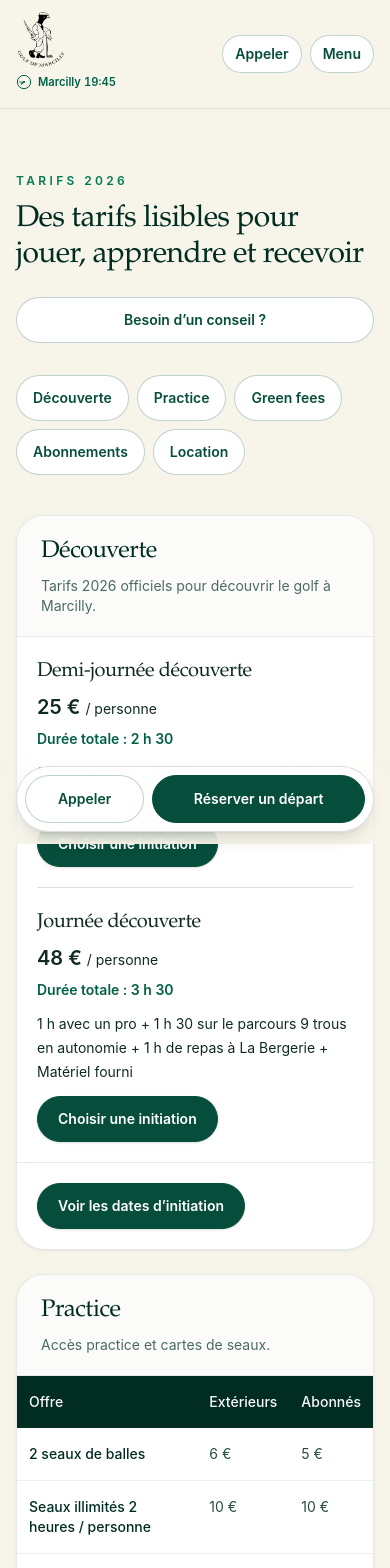
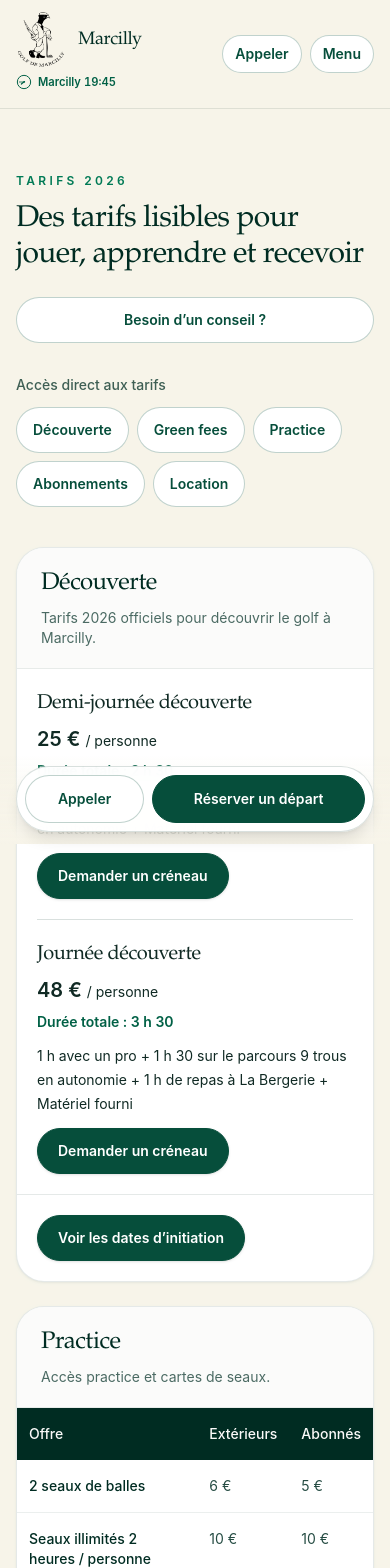
Before and after one commit to Pricelite/website-golfmarcilly, a Next.js app: page /tarifs in a window 390 px wide. Shown: the top 1568 px of the page. Built offline with nearby package versions, Linux system fonts and the light colour scheme.

Commit message:
Améliorer les accès et l’identité du site

```diff
--- a/src/app/golf/page.tsx
+++ b/src/app/golf/page.tsx
@@ -61,6 +61,7 @@ export default function GolfPage() {
           {orderedCourses.map((course) => course.slug === "parcours-decouverte-9-trous" && footgolf
             ? <CourseVariantCard
                 key={course.slug}
+                id={course.slug}
                 first={course}
                 second={footgolf}
                 firstLabel="Découverte"
@@ -72,6 +73,7 @@ export default function GolfPage() {
             : course.slug === "pitch-putt-kaleka-18-trous" && kaleka
             ? <CourseVariantCard
                 key={course.slug}
+                id={course.slug}
                 first={course}
                 second={kaleka}
                 firstLabel="Kaleka course aller"
@@ -83,6 +85,7 @@ export default function GolfPage() {
             : <CourseCard
                 key={course.slug}
                 {...course}
+                id={course.slug}
                 headingLevel="h2"
                 pricing={pricingByCourse[course.slug]}
                 action={course.slug === "parcours-competitions-18-trous" ? <CourseFlyoverModal /> : undefined}
--- a/src/app/initiation/reservation/page.tsx
+++ b/src/app/initiation/reservation/page.tsx
@@ -4,7 +4,7 @@ import { buildMetadata } from "@/lib/metadata";
 import { buildBreadcrumbSchema } from "@/lib/schema";
 
 export const metadata = buildMetadata({
-  title: "Réserver une initiation",
+  title: "Demander un créneau d’initiation",
   description: "Demandez une initiation au Golf de Marcilly à la date souhaitée. Notre équipe vous confirmera la disponibilité par e-mail.",
   path: "/initiation/reservation",
   indexable: false,
@@ -17,12 +17,12 @@ export default async function InitiationReservationPage({ searchParams }: { sear
       <JsonLd data={buildBreadcrumbSchema([
         { name: "Accueil", path: "/" },
         { name: "Je débute le golf", path: "/je-debute-le-golf" },
-        { name: "Réserver une initiation", path: "/initiation/reservation" },
+        { name: "Demander un créneau d’initiation", path: "/initiation/reservation" },
       ])} />
       <section className="border-b border-emerald-950/10 bg-[#f7f4e9]">
         <div className="mx-auto max-w-3xl px-4 py-10 sm:px-6 sm:py-14">
           <p className="text-xs font-semibold uppercase tracking-[0.2em] text-emerald-700">Initiation golf</p>
-          <h1 className="mt-3 font-serif text-4xl text-emerald-950 sm:text-5xl">Réserver une initiation</h1>
+          <h1 className="mt-3 font-serif text-4xl text-emerald-950 sm:text-5xl">Demander un créneau d’initiation</h1>
           <p className="mt-4 text-sm leading-7 text-emerald-950/75">Choisissez un créneau, puis indiquez vos coordonnées. L’équipe confirme votre demande par e-mail et le paiement se fait sur place.</p>
         </div>
       </section>
--- a/src/app/je-debute-le-golf/page.tsx
+++ b/src/app/je-debute-le-golf/page.tsx
@@ -39,7 +39,7 @@ export default function BeginnerGolfPage() {
             <h1 className="mt-4 font-serif text-4xl leading-tight text-emerald-950 sm:text-6xl">Le golf, ça s’essaie.</h1>
             <p className="mt-5 max-w-xl text-base leading-7 text-emerald-950/75">Envie de découvrir ? Choisissez une initiation avec un pro ou essayez quelques balles au practice. Aucun niveau n’est requis.</p>
             <div className="mt-7 flex flex-wrap gap-3">
-              <CTAButton href="/initiation/reservation">Choisir une initiation</CTAButton>
+              <CTAButton href="/initiation/reservation">Demander un créneau</CTAButton>
               <CTAButton href="#practice" variant="secondary">Découvrir le practice</CTAButton>
             </div>
             <p className="mt-5 text-sm text-emerald-950/65">Pour l’initiation : matériel fourni · confirmation par e-mail · paiement sur place.</p>
--- a/src/app/page.tsx
+++ b/src/app/page.tsx
@@ -71,7 +71,7 @@ export default async function HomePage() {
           <CTAButton href="/tarifs" variant="ghost">Voir les tarifs</CTAButton>
         </div>
         <div className="mt-6 grid grid-cols-2 gap-3 lg:grid-cols-4 sm:gap-5">
-          {orderedCourses.map(course => <Link key={course.slug} href="/golf" className="group overflow-hidden rounded-2xl border border-emerald-950/15 bg-white transition-colors hover:border-emerald-700">
+          {orderedCourses.map(course => <Link key={course.slug} href={`/golf#${course.slug}`} className="group overflow-hidden rounded-2xl border border-emerald-950/15 bg-white transition-colors hover:border-emerald-700">
             <div className="relative aspect-[16/10] overflow-hidden">
               <Image src={course.slug === "practice" ? "/images/practice-golf.png" : course.slug === "parcours-decouverte-9-trous" ? "/images/decouverte-photo.webp" : course.slug === "parcours-competitions-18-trous" ? "/images/parcours-18t-competition.jpg" : course.image} alt={course.title} fill sizes="(max-width: 640px) calc((100vw - 44px) / 2), (max-width: 1024px) 45vw, 286px" className="object-cover" />
             </div>
--- a/src/app/tarifs/page.tsx
+++ b/src/app/tarifs/page.tsx
@@ -31,8 +31,11 @@ export default function PricingPage() {
           />
           <CTAButton href="/contact#reservation" variant="secondary">Besoin d’un conseil ?</CTAButton>
         </div>
-        <nav aria-label="Catégories de tarifs" className="mt-8 flex flex-wrap gap-2">
-          {[["decouverte", "Découverte"], ["practice", "Practice"], ["green-fees", "Green fees"], ["abonnements", "Abonnements"], ["location", "Location"]].map(([id, label]) => <a key={id} href={`#${id}`} className="site-button rounded-full px-4 py-3 text-sm font-semibold">{label}</a>)}
+        <nav aria-label="Catégories de tarifs" className="mt-8">
+          <p className="mb-3 text-sm font-medium text-emerald-950/75">Accès direct aux tarifs</p>
+          <div className="flex flex-wrap gap-2">
+            {[["decouverte", "Découverte"], ["green-fees", "Green fees"], ["practice", "Practice"], ["abonnements", "Abonnements"], ["location", "Location"]].map(([id, label]) => <a key={id} href={`#${id}`} className="site-button rounded-full px-4 py-3 text-sm font-semibold">{label}</a>)}
+          </div>
         </nav>
         <div className="mt-10 grid gap-6 xl:grid-cols-2">
           {pricingSections.map((section) => (
--- a/src/components/association-calendar.tsx
+++ b/src/components/association-calendar.tsx
@@ -60,6 +60,7 @@ export function AssociationCalendar({ initialDate, events: associationEvents }:
   const listView = (display ?? (mobile ? "list" : "calendar")) === "list";
   const year = view?.year ?? Number(defaultDate.slice(0, 4));
   const month = view?.month ?? Number(defaultDate.slice(5, 7)) - 1;
+  const showingNextCompetitionMonth = view === null && defaultDate.slice(0, 7) !== today.slice(0, 7);
   const [selected, setSelected] = useState<AssociationEvent | null>(null);
   const [selectedDay, setSelectedDay] = useState<string | null>(null);
   const [zone, setZone] = useState<"all" | "A" | "B" | "C">("B");
@@ -90,6 +91,7 @@ export function AssociationCalendar({ initialDate, events: associationEvents }:
       <div className="flex flex-wrap items-center justify-between gap-4 p-4 sm:p-6">
         <div aria-live="polite" aria-atomic="true">
           <h3 className="font-serif text-3xl">{months[month]} {year}</h3>
+          {showingNextCompetitionMonth ? <p className="mt-1 text-sm font-medium text-emerald-800">Prochain mois avec une compétition publiée</p> : null}
           <p className="mt-1 text-sm text-emerald-900/70">{monthCompetitions} compétition{monthCompetitions > 1 ? "s" : ""} ou créneau{monthCompetitions > 1 ? "x" : ""} · {monthMarkers} repère{monthMarkers > 1 ? "s" : ""}</p>
         </div>
         <div className="flex flex-wrap items-center gap-2">
--- a/src/components/course-variant-card.tsx
+++ b/src/components/course-variant-card.tsx
@@ -7,7 +7,8 @@ import { courses } from "@/data/courses";
 
 type Course = (typeof courses)[number];
 
-export function CourseVariantCard({ first, second, firstLabel, secondLabel, firstPricing, secondPricing, headingLevel = "h3" }: {
+export function CourseVariantCard({ id, first, second, firstLabel, secondLabel, firstPricing, secondPricing, headingLevel = "h3" }: {
+  id?: string;
   first: Course;
   second: Course;
   firstLabel: string;
@@ -21,6 +22,7 @@ export function CourseVariantCard({ first, second, firstLabel, secondLabel, firs
 
   return <CourseCard
     {...course}
+    id={id}
     headingLevel={headingLevel}
     pricing={selected === "first" ? firstPricing : secondPricing}
     switcher={<div role="group" aria-label="Choisir un parcours" className="flex flex-wrap gap-2">
--- a/src/components/layout/header.tsx
+++ b/src/components/layout/header.tsx
@@ -9,7 +9,7 @@ import { HeaderMarcillyClock } from "@/components/layout/header-marcilly-clock";
 import { navigationItems, siteConfig } from "@/data/site";
 import { cn } from "@/lib/utils";
 
-const headerNavigation = navigationItems.filter(item => item.href !== "/contact" && item.href !== "/je-debute-le-golf");
+const desktopNavigation = navigationItems.filter(item => item.href !== "/contact" && item.href !== "/je-debute-le-golf");
 
 export function Header() {
   const [open, setOpen] = useState(false);
@@ -24,6 +24,7 @@ export function Header() {
         <div className="shrink-0">
           <Link className="flex items-center gap-3 rounded-lg focus-visible:outline-2 focus-visible:outline-offset-4 focus-visible:outline-emerald-700" href="/" aria-label="Golf de Marcilly — Accueil">
             <Image src="/images/LogoNoir.png" alt="" width={653} height={728} sizes="56px" className="h-14 w-auto shrink-0 object-contain" />
+            <span className="font-serif text-lg text-emerald-950 min-[400px]:hidden">Marcilly</span>
             <span className="hidden min-[400px]:block">
             <span className="block font-serif text-xl text-emerald-950 sm:text-2xl">
               Golf de Marcilly
@@ -41,7 +42,7 @@ export function Header() {
           className="hidden min-w-0 flex-1 xl:block"
         >
           <ul className="flex flex-wrap items-center justify-center gap-x-3 gap-y-1 text-sm text-emerald-950">
-            {headerNavigation.map((item) => (
+            {desktopNavigation.map((item) => (
               <li key={item.href}>
                 <Link
                   className="block whitespace-nowrap rounded-lg py-2 transition hover:text-emerald-700"
@@ -98,7 +99,7 @@ export function Header() {
       >
         <nav aria-label="Navigation mobile" className="mx-auto max-w-7xl px-4 py-4 sm:px-6 lg:px-8">
           <ul className="space-y-3">
-            {headerNavigation.map((item) => (
+            {navigationItems.map((item) => (
               <li key={item.href}>
                 <Link
                   className="site-button block rounded-2xl px-4 py-3 text-sm font-medium"
--- a/src/components/layout/mobile-actions.tsx
+++ b/src/components/layout/mobile-actions.tsx
@@ -11,7 +11,7 @@ export function MobileActions() {
   const initiation = pathname === "/je-debute-le-golf" || pathname.startsWith("/initiation");
   const teaching = pathname === "/enseignement" || pathname === "/reserver-un-cours";
   const action = initiation
-    ? { href: pathname === "/initiation/reservation" ? "#choisir-initiation" : "/initiation/reservation", label: "Choisir une initiation" }
+    ? { href: pathname === "/initiation/reservation" ? "#choisir-initiation" : "/initiation/reservation", label: "Demander un créneau" }
     : pathname === "/evenements"
       ? { href: "#devis", label: "Demander un devis" }
       : teaching
--- a/src/components/ui/course-card.tsx
+++ b/src/components/ui/course-card.tsx
@@ -6,6 +6,7 @@ import type { PricingSection } from "@/data/pricing";
 import { nonbreakingEuro } from "@/lib/nonbreaking-euro";
 
 type CourseCardProps = {
+  id?: string;
   title: string;
   description: string;
   level: string;
@@ -24,6 +25,7 @@ type CourseCardProps = {
 };
 
 export function CourseCard({
+  id,
   title,
   description,
   level,
@@ -43,7 +45,7 @@ export function CourseCard({
   const Heading = headingLevel;
 
   return (
-    <article className="flex h-full flex-col overflow-hidden rounded-[32px] border border-emerald-950/10 bg-white shadow-sm shadow-emerald-950/5">
+    <article id={id} className="flex h-full scroll-mt-28 flex-col overflow-hidden rounded-[32px] border border-emerald-950/10 bg-white shadow-sm shadow-emerald-950/5">
       <div className="relative aspect-[4/3] bg-[#f7f4e9]">
         <Image
           alt={imageAlt ?? title}
--- a/src/components/ui/pricing-table.tsx
+++ b/src/components/ui/pricing-table.tsx
@@ -9,7 +9,7 @@ export function PricingTable({ section, id }: { section: PricingSection; id?: st
         <h2 className="font-serif text-2xl text-emerald-950">{section.title}</h2>
         <p className="mt-2 text-sm text-emerald-950/70">{section.description}</p>
       </div>
-      {section.title === "Découverte" ? <div className="divide-y divide-emerald-950/15 px-5 sm:hidden">{section.rows.map(row => <article key={row.label} className="py-5"><h3 className="font-serif text-xl">{row.label}</h3><p className="mt-2 text-xl font-semibold">{nonbreakingEuro(row.values[1])} <span className="text-sm font-normal">/ personne</span></p>{row.note ? <p className="mt-2 text-sm font-semibold text-emerald-800">{nonbreakingEuro(row.note)}</p> : null}<p className="my-3 text-sm leading-6">{nonbreakingEuro(row.values[0])}</p><CTAButton href="/initiation/reservation">Choisir une initiation</CTAButton></article>)}</div> : null}
+      {section.title === "Découverte" ? <div className="divide-y divide-emerald-950/15 px-5 sm:hidden">{section.rows.map(row => <article key={row.label} className="py-5"><h3 className="font-serif text-xl">{row.label}</h3><p className="mt-2 text-xl font-semibold">{nonbreakingEuro(row.values[1])} <span className="text-sm font-normal">/ personne</span></p>{row.note ? <p className="mt-2 text-sm font-semibold text-emerald-800">{nonbreakingEuro(row.note)}</p> : null}<p className="my-3 text-sm leading-6">{nonbreakingEuro(row.values[0])}</p><CTAButton href="/initiation/reservation">Demander un créneau</CTAButton></article>)}</div> : null}
       <div className={section.title === "Découverte" ? "hidden overflow-x-auto sm:block" : "overflow-x-auto"}>
         <table className="min-w-full text-left text-sm">
           <caption className="sr-only">{section.title} — tarifs 2026</caption>
--- a/src/data/site.ts
+++ b/src/data/site.ts
@@ -9,7 +9,7 @@ export const siteConfig = {
   golfOpeningSchedule,
   name: "Golf de Marcilly",
   legalName: "Golf de Marcilly-Orléans",
-  url: "https://www.marcilly.com",
+  url: "https://www.golfdemarcilly.com",
   description:
     "Golf de Marcilly près d’Orléans : 45 trous, practice, initiations, cours, restaurant La Bergerie et événements à Marcilly-en-Villette.",
   phoneDisplay: "02 38 76 11 73",
```
Also changed, not shown: 2 other files (tests, documents, lock files or other folders).
